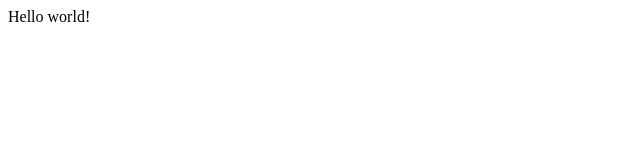
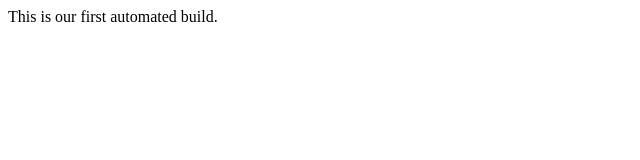
Before and after one commit to vinischeidegger/cloud-computing-test, a plain HTML site: page index.html in a window 1280 px wide. Shown: the whole page, without its empty margins (0-640 px from the left). Drawn offline with Linux system fonts and the light colour scheme.

Commit message:
Add automated build message

```diff
--- a/index.html
+++ b/index.html
@@ -1,6 +1,6 @@
 <html>
 <header><title>This is Vinicius Scheidegger's page</title></header>
 <body>
-Hello world!
+This is our first automated build.
 </body>
 </html>
```
